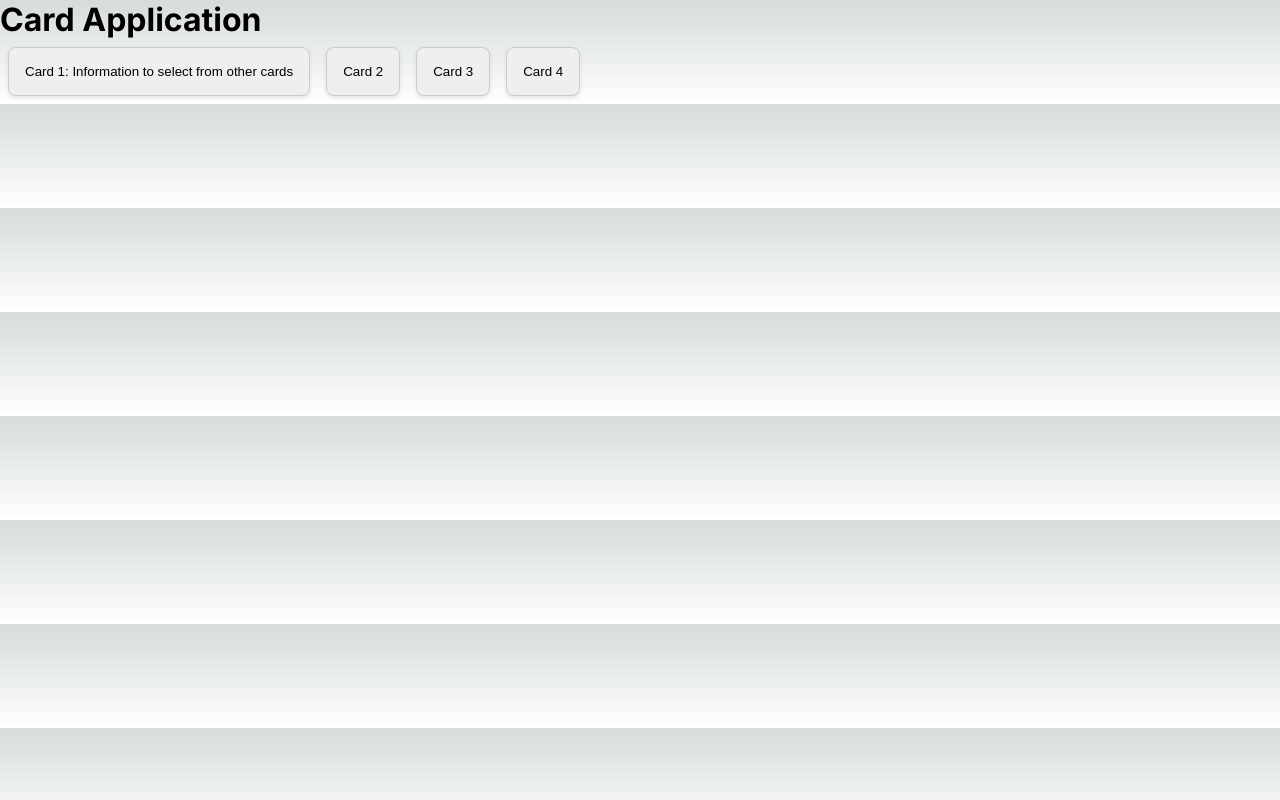
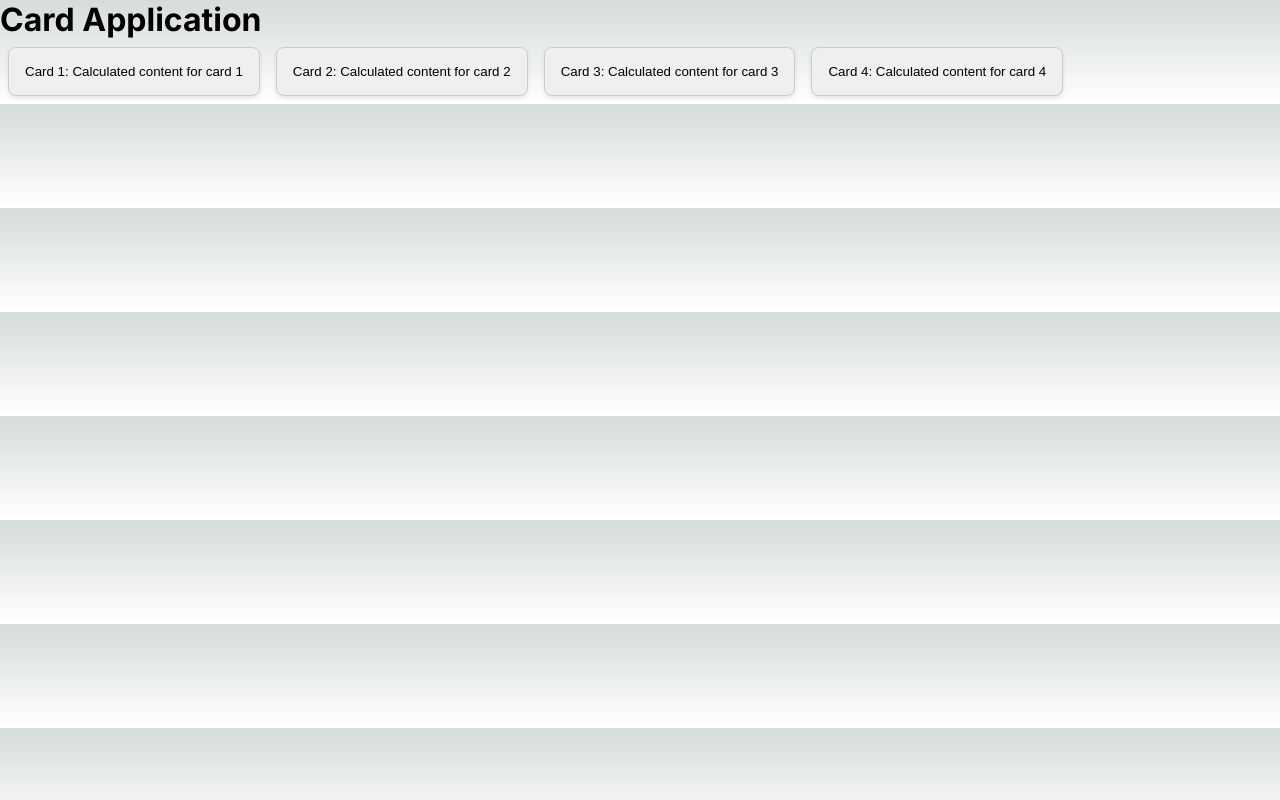
Before and after one commit to DeanPol/master-doshi, a Next.js app: page / in a window 1280 px wide. Built offline with nearby package versions, Linux system fonts and the light colour scheme.

Commit message:
Changed structure for generated content, placing it to Card creation level

```diff
--- a/app/page.tsx
+++ b/app/page.tsx
@@ -1,18 +1,13 @@
 import React from 'react';
 import CardList from '../components/CardList';
 
-const cards = [
-  'Card 1: Information to select from other cards',
-  'Card 2',
-  'Card 3',
-  'Card 4',
-];
+const Home: React.FC = () => {
+  const numberOfCards = 4; // Number of cards you want to display
 
-const Home: React.FC = () => {
   return (
     <div>
       <h1>Card Application</h1>
-      <CardList cards={cards} />
+      <CardList numberOfCards={numberOfCards} />
     </div>
   );
 };
--- a/components/Card/index.tsx
+++ b/components/Card/index.tsx
@@ -1,11 +1,14 @@
 import React from 'react';
 import styles from './card.module.css';
+import { generateCardContent } from '../../utils/cardUtils'; // Import the helper function
 
 interface CardProps {
-  content: string;
+  cardIndex: number;
 }
 
-const Card: React.FC<CardProps> = ({ content }) => {
+const Card: React.FC<CardProps> = ({ cardIndex }) => {
+  const content = generateCardContent(cardIndex);
+
   return <button className={styles.card}>{content}</button>;
 };
 
--- a/components/CardList/index.tsx
+++ b/components/CardList/index.tsx
@@ -2,14 +2,14 @@ import React from 'react';
 import Card from '../Card';
 
 interface CardListProps {
-  cards: string[];
+  numberOfCards: number;
 }
 
-const CardList: React.FC<CardListProps> = ({ cards }) => {
+const CardList: React.FC<CardListProps> = ({ numberOfCards }) => {
   return (
     <div>
-      {cards.map((content, index) => (
-        <Card key={index} content={content} />
+      {Array.from({ length: numberOfCards }, (_, index) => (
+        <Card key={index} cardIndex={index} />
       ))}
     </div>
   );
--- /dev/null
+++ b/utils/cardUtils.js
@@ -0,0 +1,11 @@
+// utils/cardUtils.js
+
+export function generateCardContent(cardIndex) {
+  const baseContent = `Card ${cardIndex + 1}:`;
+
+  // Perform calculations or generate content based on the card index
+  // For example:
+  const calculatedContent = `Calculated content for card ${cardIndex + 1}`;
+
+  return `${baseContent} ${calculatedContent}`;
+}
```
